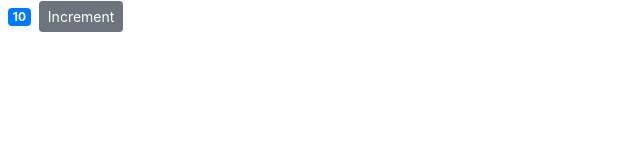
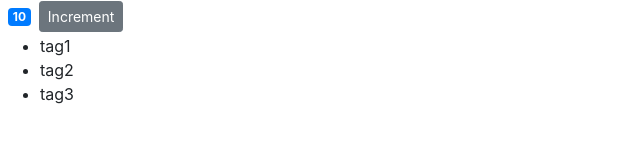
Before and after one commit to GGSMNandathilaka/counter-app, a React (Create React App) app: page / in a window 1280 px wide. Shown: the top 160 px of the page, without its empty margins (0-640 px from the left). Built offline with nearby package versions, Linux system fonts and the light colour scheme.

Commit message:
Rendering Lists

```diff
--- a/src/components/counter.jsx
+++ b/src/components/counter.jsx
@@ -2,7 +2,8 @@
 
 class Counter extends Component {
   state = {
-    count: 10
+    count: 10,
+    tags: ["tag1", "tag2", "tag3"]
   };
 
   render() {
@@ -10,6 +11,11 @@
       <React.Fragment>
         <span className={this.getBadgeClasses()}>{this.formatCount()}</span>
         <button className="btn btn-secondary btn-sm">Increment</button>
+        <ul>
+          {this.state.tags.map(tag => (
+            <li key={tag}>{tag}</li>
+          ))}
+        </ul>
       </React.Fragment>
     );
   }
```
